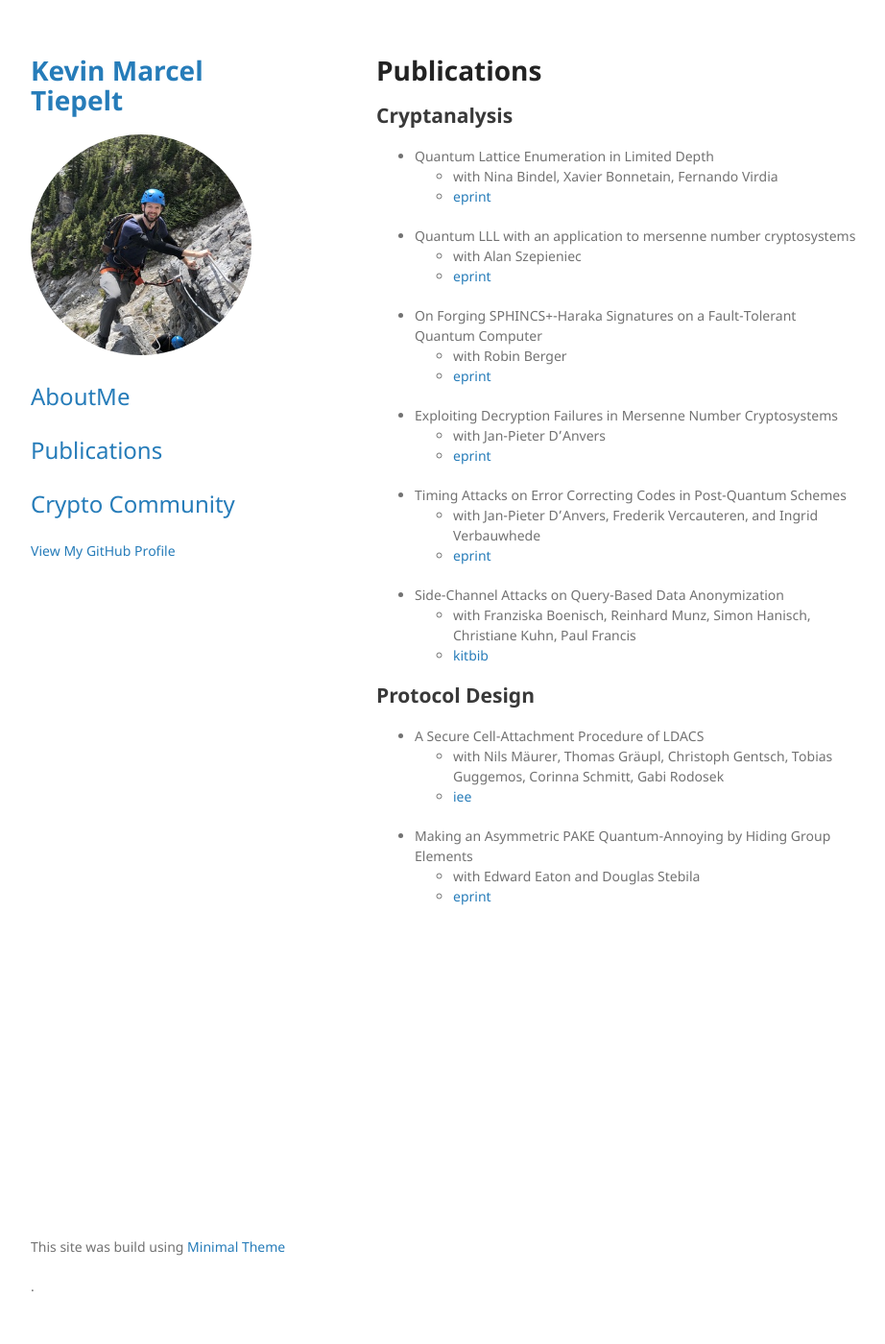
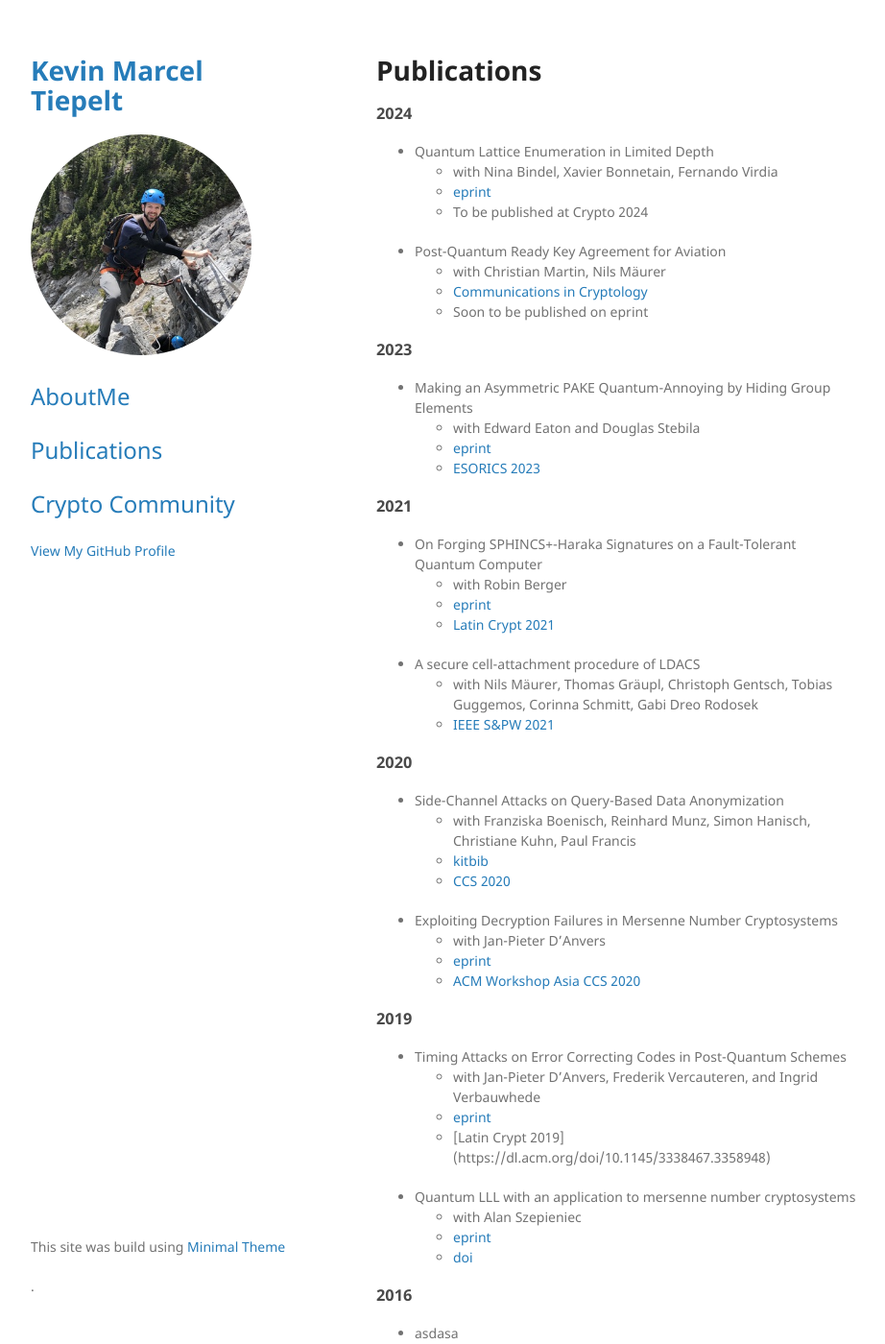
Before and after one commit to mtiepelt/mtiepelt.github.io, a Jekyll site: the page built from Pages/Publications.md, in a window 1280 px wide and 1400 px high. Shown: the whole window at 96% size, without its empty margins (178-1100 px from the left). Built offline with Jekyll 4.4.1, drawn with Linux system fonts in a browser that asks for light colours; the repository's description, which GitHub fills in, is left out; our own code applies the rules of GitHub Pages for plain Markdown files; some of the changed text lies outside the part shown.

Commit message:
updated information

```diff
--- a/Pages/Publications.md
+++ b/Pages/Publications.md
@@ -4,42 +4,66 @@ layout: default
 
 # Publications
 
-## Cryptanalysis
+
+### 2024
 
 * Quantum Lattice Enumeration in Limited Depth
 	* with Nina Bindel, Xavier Bonnetain, Fernando Virdia
 	* [eprint](https://eprint.iacr.org/2023/1423)
+	* To be published at Crypto 2024
 
-* Quantum LLL with an application to mersenne number cryptosystems
-	* with Alan Szepieniec
-	* [eprint](https://eprint.iacr.org/2019/1027)
 
+* Post-Quantum Ready Key Agreement for Aviation
+	* with Christian Martin, Nils Mäurer
+	* [Communications in Cryptology](https://cic.iacr.org/p/1/1/17)
+	* Soon to be published on eprint
+
+### 2023
+
+* Making an Asymmetric PAKE Quantum-Annoying by Hiding Group Elements
+	* with Edward Eaton and Douglas Stebila
+	* [eprint](https://eprint.iacr.org/2023/1513)
+	* [ESORICS 2023](https://link.springer.com/chapter/10.1007/978-3-031-50594-2_9)
+
+
+### 2021
 * On Forging SPHINCS+-Haraka Signatures on a Fault-Tolerant Quantum Computer
 	* with Robin Berger
 	* [eprint](https://eprint.iacr.org/2021/1484)
+	* [Latin Crypt 2021](https://link.springer.com/chapter/10.1007/978-3-030-88238-9_3)
+
+* A secure cell-attachment procedure of LDACS
+	* with Nils Mäurer, Thomas Gräupl, Christoph Gentsch, Tobias Guggemos, Corinna Schmitt, Gabi Dreo Rodosek
+	* [IEEE S&PW 2021](https://ieeexplore.ieee.org/abstract/document/9583714/)
+
+### 2020
+* Side-Channel Attacks on Query-Based Data Anonymization
+	* with Franziska Boenisch, Reinhard Munz, Simon Hanisch, Christiane Kuhn, Paul  Francis
+	* [kitbib](https://publikationen.bibliothek.kit.edu/1000140317)
+	* [CCS 2020](https://dl.acm.org/doi/abs/10.1145/3460120.3484751)
 
 * Exploiting Decryption Failures in Mersenne Number Cryptosystems
 	* with Jan-Pieter D'Anvers
 	* [eprint](https://eprint.iacr.org/2020/367)
+	* [ACM Workshop Asia CCS 2020](https://dl.acm.org/doi/10.1145/3384940.3388957)
+
+
+### 2019
 
 * Timing Attacks on Error Correcting Codes in Post-Quantum Schemes
 	* with Jan-Pieter D’Anvers, Frederik Vercauteren, and
 Ingrid Verbauwhede
 	* [eprint](https://eprint.iacr.org/2019/292.pdf)
+	* [Latin Crypt 2019] (https://dl.acm.org/doi/10.1145/3338467.3358948)
 
-* Side-Channel Attacks on Query-Based Data Anonymization
-	* with Franziska Boenisch, Reinhard Munz, Simon Hanisch, Christiane Kuhn, Paul  Francis
-	* [kitbib](https://publikationen.bibliothek.kit.edu/1000140317)
+* Quantum LLL with an application to mersenne number cryptosystems
+	* with Alan Szepieniec
+	* [eprint](https://eprint.iacr.org/2019/1027)
+	* [doi](https://link.springer.com/chapter/10.1007/978-3-030-30530-7_1)
 
 
+### 2016
 
-
-## Protocol Design
-
-* A Secure Cell-Attachment Procedure of LDACS
-	* with Nils Mäurer, Thomas Gräupl, Christoph Gentsch, Tobias Guggemos, Corinna Schmitt, Gabi Rodosek
-	* [iee](https://ieeexplore.ieee.org/document/9583714/authors#authors)
-
-* Making an Asymmetric PAKE Quantum-Annoying by Hiding Group Elements
-	* with Edward Eaton and Douglas Stebila
-	* [eprint](https://eprint.iacr.org/2023/1513)
+* asdasa
+	* with Tilak Raj Singh
+	* [ICW 2016](https://imt-mines-albi.hal.science/hal-01714520/document#page=118)
```
Also changed, not shown: Pages/AboutMe.md (+4 -2 lines), Pages/Community.md (+15 -1 lines).
